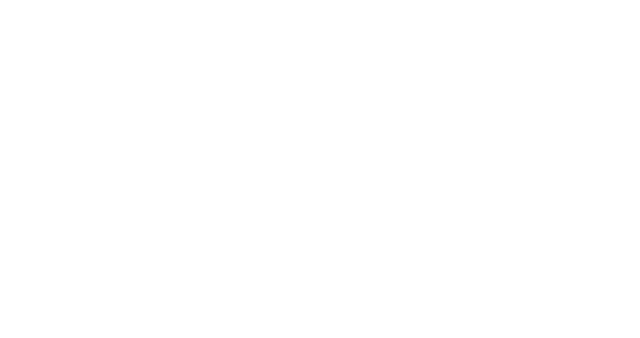
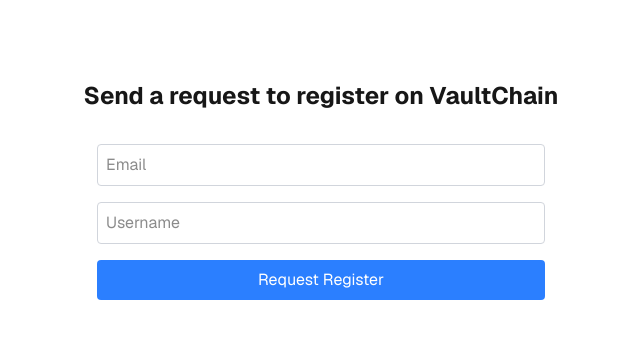
Before and after one commit to zentoo31/Vaultchain-Frontend, a Next.js app: page /register in a window 1280 px wide. Shown: the top 338 px of the page, without its empty margins (319-959 px from the left). Built offline with nearby package versions, Linux system fonts and the light colour scheme.

Commit message:
Refactor Register layout and page components for improved structure and styling

```diff
--- a/src/app/register/layout.tsx
+++ b/src/app/register/layout.tsx
@@ -5,10 +5,14 @@
   title: "Register - VaultChain"
 };
 
-function RegisterLayout() {
+function RegisterLayout({
+  children,
+}: Readonly<{
+  children: React.ReactNode;
+}>) {
   return (
     <div>
-
+      {children}
     </div>
   )
 }
--- a/src/app/register/page.tsx
+++ b/src/app/register/page.tsx
@@ -2,8 +2,30 @@
 
 function Register() {
   return (
-    <div>
-
+    <div className='font-sans items-center justify-center min-h-screen p-8 pb-15 gap-16 sm:p-20'>
+      <div className='text-2xl font-bold text-center mb-8'>
+        Send a request to register on VaultChain
+      </div>
+      <form className='flex flex-col items-center gap-4'>
+        <input
+          type='email'
+          placeholder='Email'
+          className='p-2 border border-gray-300 rounded w-full max-w-md'
+          required
+        />
+        <input
+          type='text'
+          placeholder='Username'
+          className='p-2 border border-gray-300 rounded w-full max-w-md'
+          required
+        />
+        <button
+          type='submit'
+          className='bg-blue-500 text-white p-2 rounded w-full max-w-md hover:bg-blue-600 transition-colors'
+        >
+          Request Register
+        </button>
+      </form>
     </div>
   )
 }
```
